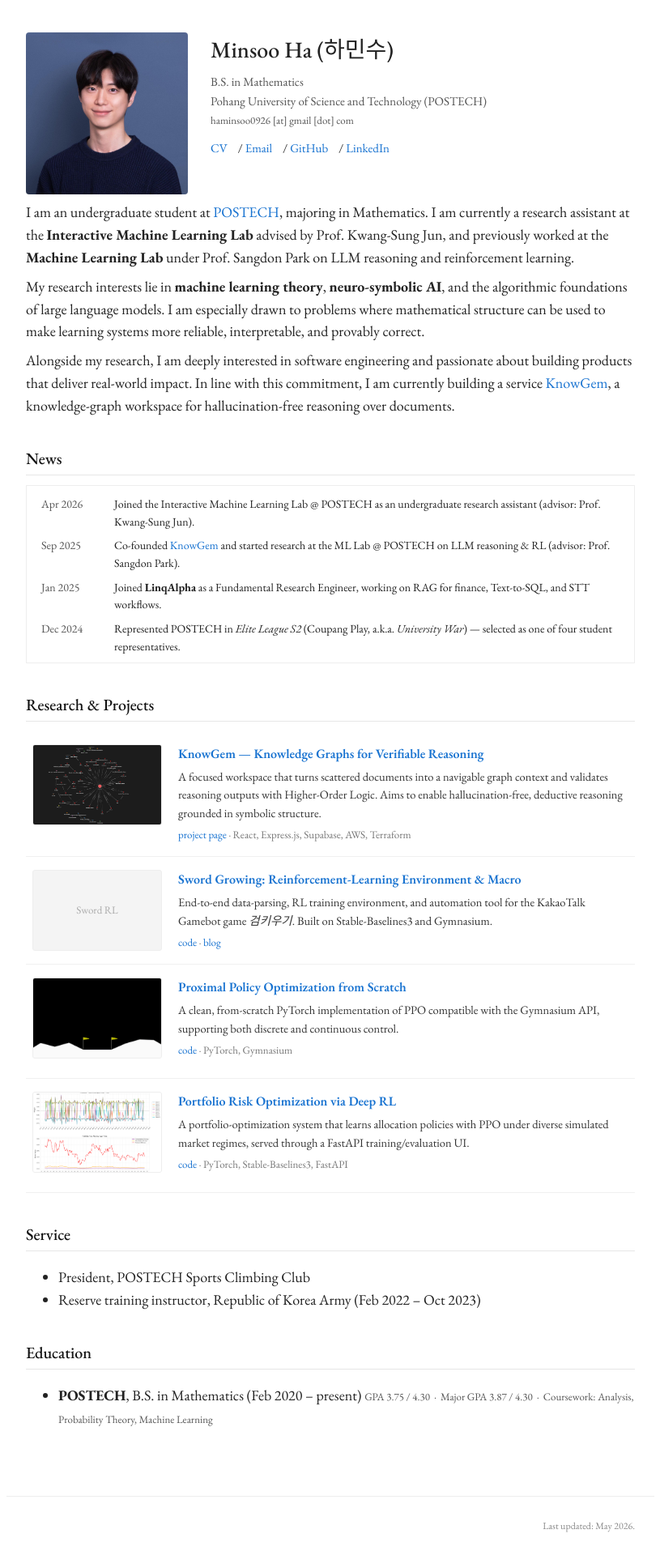
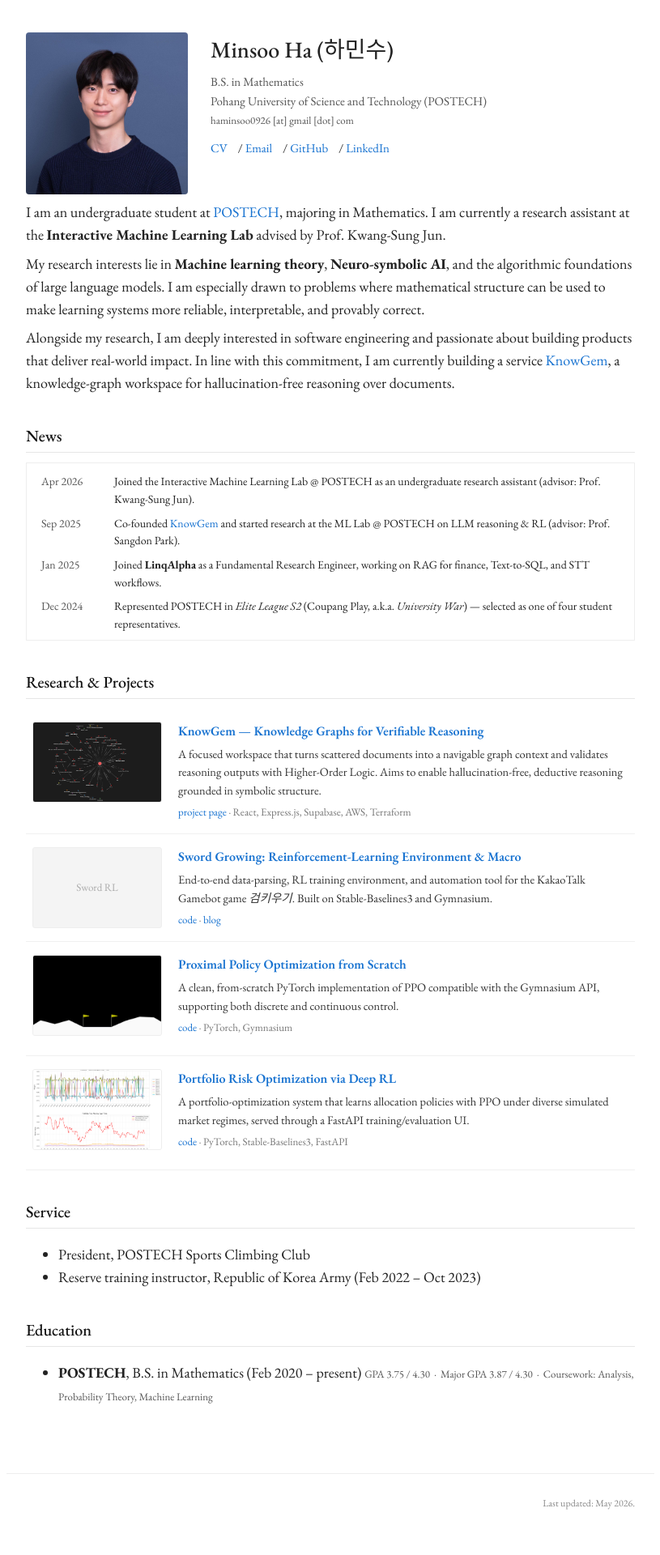
Before and after one commit to minsoo0926/minsoo0926.github.io, a Jekyll site: the page built from index.md, in a window 1280 px wide. Shown: the whole page at 81% size, without its empty margins (232-1047 px from the left). Built offline with Jekyll 4.4.1, drawn with Linux system fonts in a browser that asks for light colours; after the commit the page ends 1892 px from its top, so only the background shows below that.

Commit message:
CHORE: small change in first page

```diff
--- a/index.md
+++ b/index.md
@@ -23,11 +23,9 @@ layout: default
 
 I am an undergraduate student at [POSTECH](https://postech.ac.kr), majoring in
 Mathematics. I am currently a research assistant at the **Interactive Machine
-Learning Lab** advised by Prof. Kwang-Sung Jun, and previously worked at the
-**Machine Learning Lab** under Prof. Sangdon Park on LLM reasoning and
-reinforcement learning.
+Learning Lab** advised by Prof. Kwang-Sung Jun.
 
-My research interests lie in **machine learning theory**, **neuro-symbolic
+My research interests lie in **Machine learning theory**, **Neuro-symbolic
 AI**, and the algorithmic foundations of large language models. I am
 especially drawn to problems where mathematical structure can be used to make
 learning systems more reliable, interpretable, and provably correct.
```
Also changed, not shown: 2 other files.
